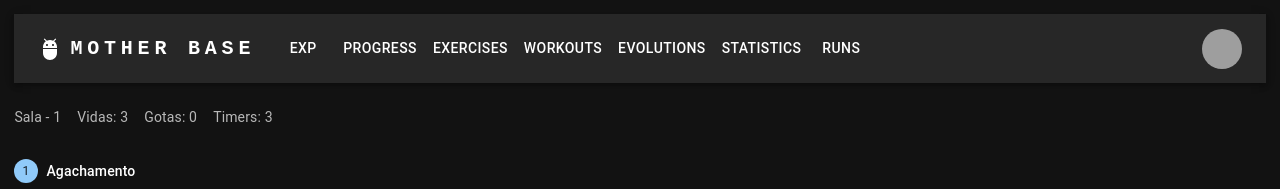
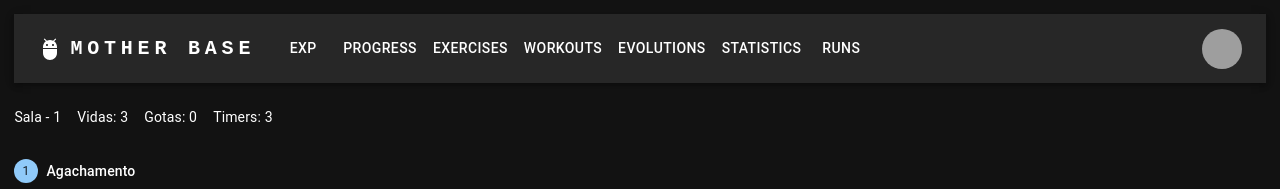
Before and after one commit to guiosouza/react-gamification-web-app, a Next.js app: page /runs in a window 1280 px wide. Shown: the top 189 px of the page. Built offline with nearby package versions, Linux system fonts and the light colour scheme; grey boxes are pictures that could not be loaded.

Commit message:
Refactor Runs component to clean up code formatting and improve readability

```diff
--- a/src/app/runs/page.tsx
+++ b/src/app/runs/page.tsx
@@ -153,7 +153,6 @@ function CircularProgressWithLabel(
   );
 }
 
-
 function Runs() {
   const [currentRoom, setCurrentRoom] = useState<number>(1);
   const [lives, setLives] = useState<number>(3); // Estado para rastrear as vidas
@@ -184,8 +183,7 @@ function Runs() {
             const newProgress = [...prev];
             if (newProgress[index] < 100) {
               newProgress[index] = Math.min(
-                newProgress[index] +
-                  100 / generatedSteps[index].timeToComplete,
+                newProgress[index] + 100 / generatedSteps[index].timeToComplete,
                 100
               );
             }
@@ -275,18 +273,10 @@ function Runs() {
   return (
     <div>
       <div className="generic-container" style={{ display: "flex", gap: 16 }}>
-        <Typography variant="body2" sx={{ color: "text.secondary" }}>
-          Sala - {currentRoom}
-        </Typography>
-        <Typography variant="body2" sx={{ color: "text.secondary" }}>
-          Vidas: {lives}
-        </Typography>
-        <Typography variant="body2" sx={{ color: "text.secondary" }}>
-          Gotas: {drops}
-        </Typography>
-        <Typography variant="body2" sx={{ color: "text.secondary" }}>
-          Timers: {timers}
-        </Typography>
+        <Typography variant="body2">Sala - {currentRoom}</Typography>
+        <Typography variant="body2">Vidas: {lives}</Typography>
+        <Typography variant="body2">Gotas: {drops}</Typography>
+        <Typography variant="body2">Timers: {timers}</Typography>
       </div>
       <div className="generic-container">
         {showChoiceCard ? (
@@ -322,11 +312,7 @@ function Runs() {
                   <StepContent>
                     <Card>
                       <CardContent>
-                        <Typography
-                          gutterBottom
-                          variant="h5"
-                          component="div"
-                        >
+                        <Typography gutterBottom variant="h5" component="div">
                           {step.title}
                         </Typography>
                         <Typography
```
